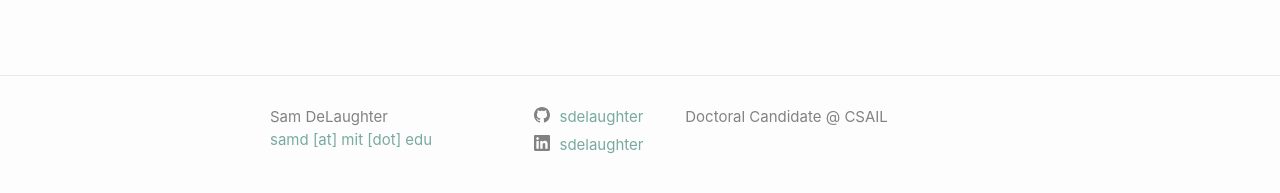
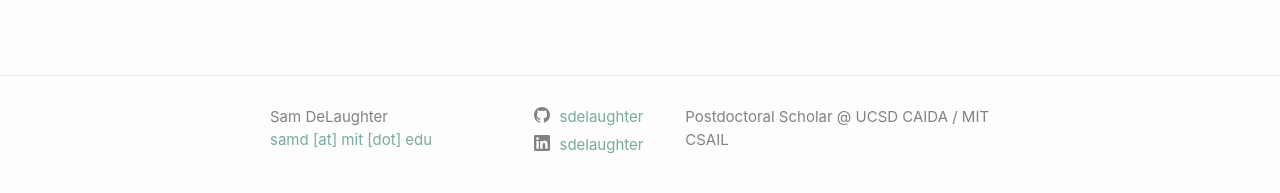
Before and after one commit to sdelaughter/sdelaughter.github.io, a Jekyll site: the page built from resume.md, in a window 1280 px wide. Shown: the part 684-877 px from the top of the page. Built offline with Jekyll 4.4.1, drawn with Linux system fonts in a browser that asks for light colours.

Commit message:
Update _config.yml

```diff
--- a/_config.yml
+++ b/_config.yml
@@ -23,7 +23,7 @@ include: [".well-known"]
 title: Sam DeLaughter
 email: samd [at] mit [dot] edu
 description: >- # this means to ignore newlines until "baseurl:"
-  Doctoral Candidate @ CSAIL
+  Postdoctoral Scholar @ UCSD CAIDA / MIT CSAIL
 baseurl: "" # the subpath of your site, e.g. /blog
 url: "https://sdelaughter.github.io" # the base hostname & protocol for your site, e.g. http://example.com
 linkedin_username: sdelaughter
```
